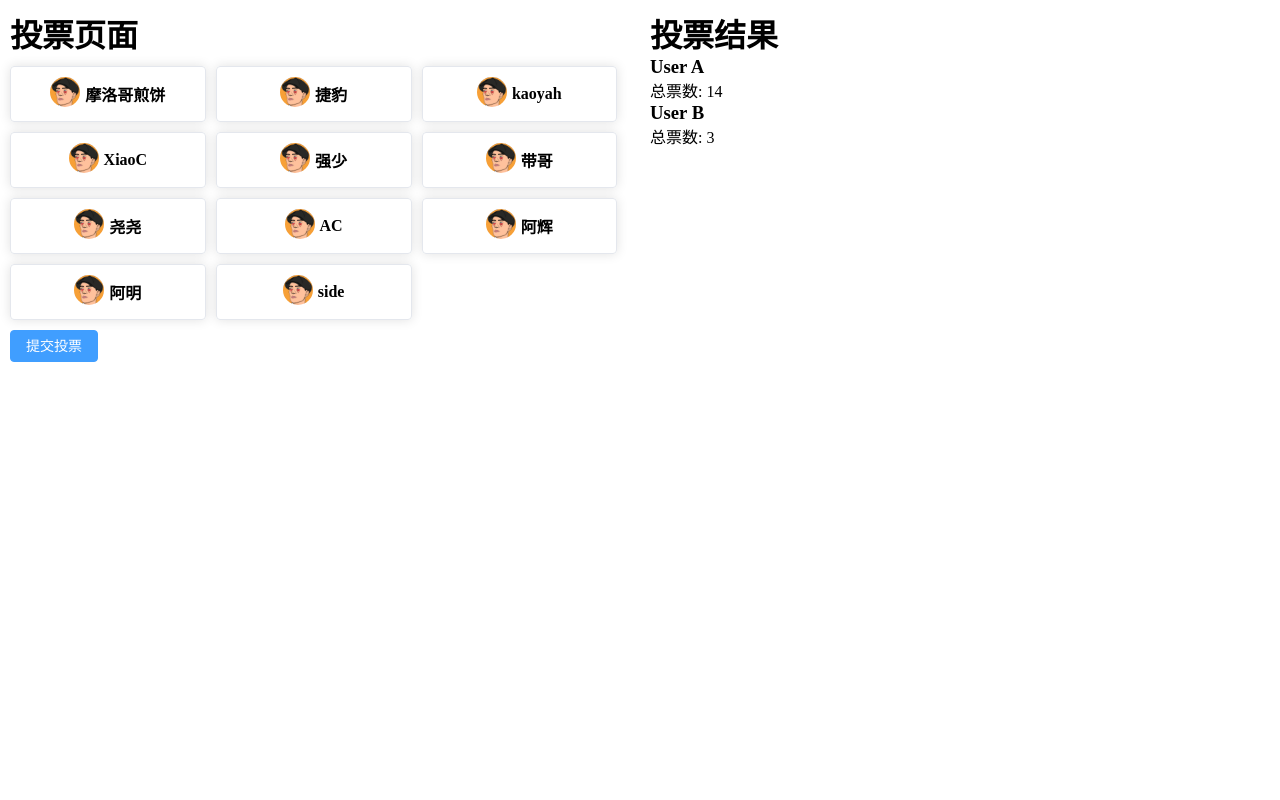
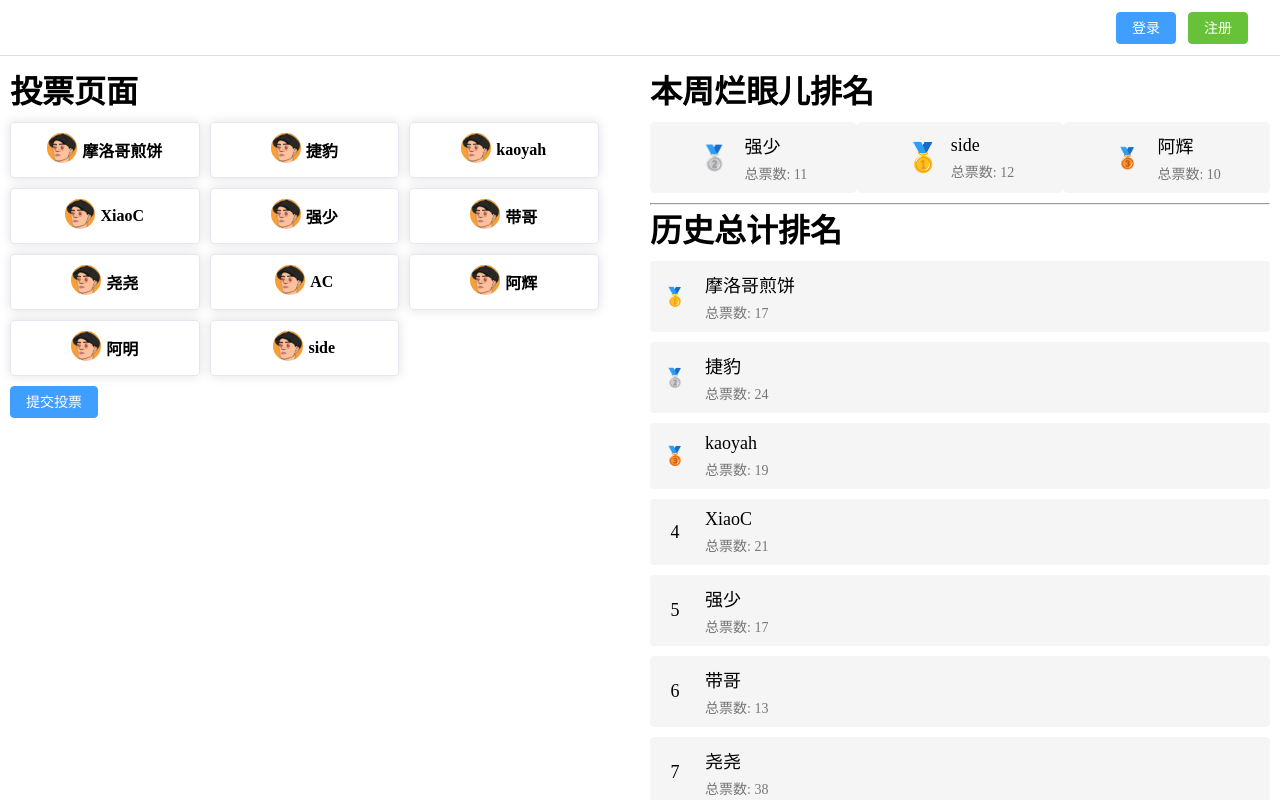
Before and after one commit to bandelmen/vote4badEye, a Vue app: page / in a window 1280 px wide. Shown: the top 800 px of the page. Built offline with nearby package versions, Linux system fonts and the light colour scheme.

Commit message:
feat(result): 修改完善结果页面样式和增加菜单

```diff
--- a/src/App.vue
+++ b/src/App.vue
@@ -1,5 +1,6 @@
 <template>
   <div id="app">
+    <HeaderPanel />
     <div class="container">
       <div class="left-side">
         <VotePanel />
@@ -14,12 +15,14 @@
 <script>
 import ResultPanel from './components/ResultPanel.vue';
 import VotePanel from './components/VotePanel.vue';
+import HeaderPanel from './components/HeaderPanel.vue';
 
 export default {
   name: 'App',
   components: {
     VotePanel,
     ResultPanel,
+    HeaderPanel,
   },
 };
 </script>
--- /dev/null
+++ b/src/components/HeaderPanel.vue
@@ -0,0 +1,51 @@
+<template>
+  <header class="page-header">
+    <div class="page-container">
+      <div class="header-buttons">
+        <el-button type="primary" @click="showLogin">登录</el-button>
+        <el-button type="success" @click="showRegister">注册</el-button>
+      </div>
+    </div>
+  </header>
+</template>
+
+<script>
+export default {
+  name: 'HeaderPanel',
+  methods: {
+    showLogin() {
+      console.log('Show login');
+    },
+    showRegister() {
+      console.log('Show register');
+    },
+  },
+};
+</script>
+
+<style scoped>
+.page-header {
+  position: sticky;
+  top: 0;
+  left: 0;
+}
+
+.page-container {
+  position: relative;
+  padding: 0 32px;
+  border-bottom: 1px solid #dcdfe6;
+  height: 55px;
+  background-color: #ffffff;
+  /* backdrop-filter: saturate(50%) blur(4px); */
+  background-size: 4px 4px;
+}
+
+.header-buttons {
+  display: flex;
+  justify-content: right;
+  margin: 0 auto;
+  height: 100%;
+  align-content: center;
+  align-items: center;
+}
+</style>
--- a/src/components/ResultPanel.vue
+++ b/src/components/ResultPanel.vue
@@ -1,9 +1,29 @@
 <template>
-  <div class="result-panel">
-    <h1>投票结果</h1>
-    <div v-for="(user, index) in users" :key="index">
-      <h3>{{ user.name }}</h3>
-      <p>总票数: {{ user.totalVotes }}</p>
+  <div class="weekly-section">
+    <h1 class="section-title">本周烂眼儿排名</h1>
+    <div class="medal-container">
+      <div v-for="(user, index) in topThreeTotalResults" :key="index" class="user-info-weekly">
+        <div v-if="index === 0" class="medal silver-medal">{{ getRankEmoji(1) }}</div>
+        <div v-else-if="index === 1" class="medal gold-medal">{{ getRankEmoji(0) }}</div>
+        <div v-else class="medal bronze-medal">{{ getRankEmoji(2) }}</div>
+        <div class="user-details">
+          <div class="user-detail-name">{{ user.name }}</div>
+          <div class="user-detail-vote_num">总票数: {{ user.totalVotes }}</div>
+        </div>
+      </div>
+    </div>
+  </div>
+
+  <hr class="divider" />
+
+  <div class="history-section">
+    <h1 class="section-title">历史总计排名</h1>
+    <div v-for="(user, index) in totalResults" :key="index" class="user-info-history">
+      <span class="medal">{{ getRankEmoji(index) }}</span>
+      <div class="user-details">
+        <div class="user-detail-name">{{ user.name }}</div>
+        <div class="user-detail-vote_num">总票数: {{ user.totalVotes }}</div>
+      </div>
     </div>
   </div>
 </template>
@@ -13,16 +33,236 @@ export default {
   name: 'ResultPanel',
   data() {
     return {
-      users: [
-        { id: 1, name: 'User A', totalVotes: 14 },
-        { id: 2, name: 'User B', totalVotes: 3 },
-        // ... 其他用户的数据
+      weeklyResults: [
+        {
+          id: 1,
+          name: '摩洛哥煎饼',
+          totalVotes: 7,
+          avatar: require('../assets/images/摩洛哥煎饼.jpg'),
+        },
+        {
+          id: 2,
+          name: '捷豹',
+          totalVotes: 4,
+          avatar: require('../assets/images/摩洛哥煎饼.jpg'),
+        },
+        {
+          id: 3,
+          name: 'kaoyah',
+          totalVotes: 9,
+          avatar: require('../assets/images/摩洛哥煎饼.jpg'),
+        },
+        {
+          id: 4,
+          name: 'XiaoC',
+          totalVotes: 2,
+          avatar: require('../assets/images/摩洛哥煎饼.jpg'),
+        },
+        {
+          id: 5,
+          name: '强少',
+          totalVotes: 11,
+          avatar: require('../assets/images/摩洛哥煎饼.jpg'),
+        },
+        {
+          id: 6,
+          name: '带哥',
+          totalVotes: 6,
+          avatar: require('../assets/images/摩洛哥煎饼.jpg'),
+        },
+        {
+          id: 7,
+          name: '尧尧',
+          totalVotes: 8,
+          avatar: require('../assets/images/摩洛哥煎饼.jpg'),
+        },
+        {
+          id: 8,
+          name: 'AC',
+          totalVotes: 5,
+          avatar: require('../assets/images/摩洛哥煎饼.jpg'),
+        },
+        {
+          id: 9,
+          name: '阿辉',
+          totalVotes: 10,
+          avatar: require('../assets/images/摩洛哥煎饼.jpg'),
+        },
+        {
+          id: 10,
+          name: '阿明',
+          totalVotes: 3,
+          avatar: require('../assets/images/摩洛哥煎饼.jpg'),
+        },
+        {
+          id: 11,
+          name: 'side',
+          totalVotes: 12,
+          avatar: require('../assets/images/摩洛哥煎饼.jpg'),
+        },
+      ],
+      totalResults: [
+        {
+          id: 1,
+          name: '摩洛哥煎饼',
+          totalVotes: 17,
+          avatar: require('../assets/images/摩洛哥煎饼.jpg'),
+        },
+        {
+          id: 2,
+          name: '捷豹',
+          totalVotes: 24,
+          avatar: require('../assets/images/摩洛哥煎饼.jpg'),
+        },
+        {
+          id: 3,
+          name: 'kaoyah',
+          totalVotes: 19,
+          avatar: require('../assets/images/摩洛哥煎饼.jpg'),
+        },
+        {
+          id: 4,
+          name: 'XiaoC',
+          totalVotes: 21,
+          avatar: require('../assets/images/摩洛哥煎饼.jpg'),
+        },
+        {
+          id: 5,
+          name: '强少',
+          totalVotes: 17,
+          avatar: require('../assets/images/摩洛哥煎饼.jpg'),
+        },
+        {
+          id: 6,
+          name: '带哥',
+          totalVotes: 13,
+          avatar: require('../assets/images/摩洛哥煎饼.jpg'),
+        },
+        {
+          id: 7,
+          name: '尧尧',
+          totalVotes: 38,
+          avatar: require('../assets/images/摩洛哥煎饼.jpg'),
+        },
+        {
+          id: 8,
+          name: 'AC',
+          totalVotes: 15,
+          avatar: require('../assets/images/摩洛哥煎饼.jpg'),
+        },
+        {
+          id: 9,
+          name: '阿辉',
+          totalVotes: 18,
+          avatar: require('../assets/images/摩洛哥煎饼.jpg'),
+        },
+        {
+          id: 10,
+          name: '阿明',
+          totalVotes: 21,
+          avatar: require('../assets/images/摩洛哥煎饼.jpg'),
+        },
+        {
+          id: 11,
+          name: 'side',
+          totalVotes: 32,
+          avatar: require('../assets/images/摩洛哥煎饼.jpg'),
+        },
       ],
     };
+  },
+  computed: {
+    sortedUsers() {
+      return this.weeklyResults.slice().sort((a, b) => {
+        if (a.totalVotes !== b.totalVotes) {
+          return b.totalVotes - a.totalVotes; // 按照总票数降序排列
+        } else {
+          return a.name.localeCompare(b.name); // 如果总票数相同，按字母顺序排列
+        }
+      });
+    },
+    topThreeTotalResults() {
+      const sortedUsers = this.sortedUsers.slice(0, 3); // 获取前三名用户信息
+      if (sortedUsers.length === 3) {
+        // 交换第一名和第二名的位置
+        const temp = sortedUsers[0];
+        sortedUsers[0] = sortedUsers[1];
+        sortedUsers[1] = temp;
+      }
+      console.log(sortedUsers);
+      return sortedUsers;
+    },
+  },
+  methods: {
+    getRankEmoji(index) {
+      if (index === 0) return '🥇'; // 金牌
+      if (index === 1) return '🥈'; // 银牌
+      if (index === 2) return '🥉'; // 铜牌
+      return index + 1;
+    },
   },
 };
 </script>
 
 <style>
-/* 添加样式 */
+.section-title {
+  margin-bottom: 10px;
+}
+
+.medal-container {
+  display: flex;
+  justify-content: space-around;
+}
+
+.user-info-weekly {
+  display: flex;
+  justify-content: center;
+  align-items: center;
+  margin-bottom: 10px;
+  padding: 10px;
+  width: 31%;
+  border-radius: 5px;
+  background-color: #f5f5f5;
+}
+
+.user-info-history {
+  display: flex;
+  align-items: center;
+  margin-bottom: 10px;
+  padding: 10px;
+  background-color: #f5f5f5;
+
+  border-radius: 4px;
+}
+
+.medal {
+  font-size: 18px;
+  margin-right: 15px;
+  width: 30px;
+  text-align: center;
+  flex-shrink: 0;
+}
+
+.gold-medal {
+  font-size: 28px; /* 金牌较大 */
+}
+
+.silver-medal {
+  font-size: 24px; /* 银牌中等大小 */
+}
+
+.bronze-medal {
+  font-size: 20px; /* 铜牌较小 */
+}
+
+.user-detail-name {
+  margin-bottom: 5px;
+  font-size: 18px;
+}
+
+.user-detail-vote_num {
+  margin: 0;
+  color: #777;
+  font-size: 14px;
+}
 </style>
--- a/src/components/VotePanel.vue
+++ b/src/components/VotePanel.vue
@@ -186,10 +186,11 @@ export default {
 
 .card-box {
   cursor: pointer;
-  width: 31%;
+  width: 30%;
   border: 1px solid #e4e7ed;
   border-radius: 4px;
   box-shadow: 0px 0px 12px rgba(0, 0, 0, 0.12);
+  transition: background-color 0.5s ease;
 }
 
 .card-header {
```
